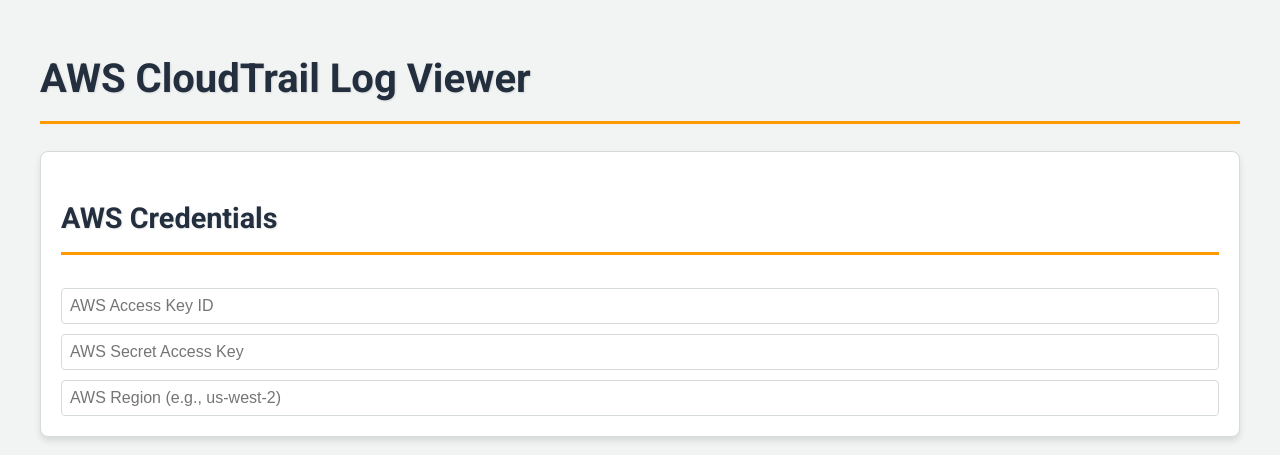
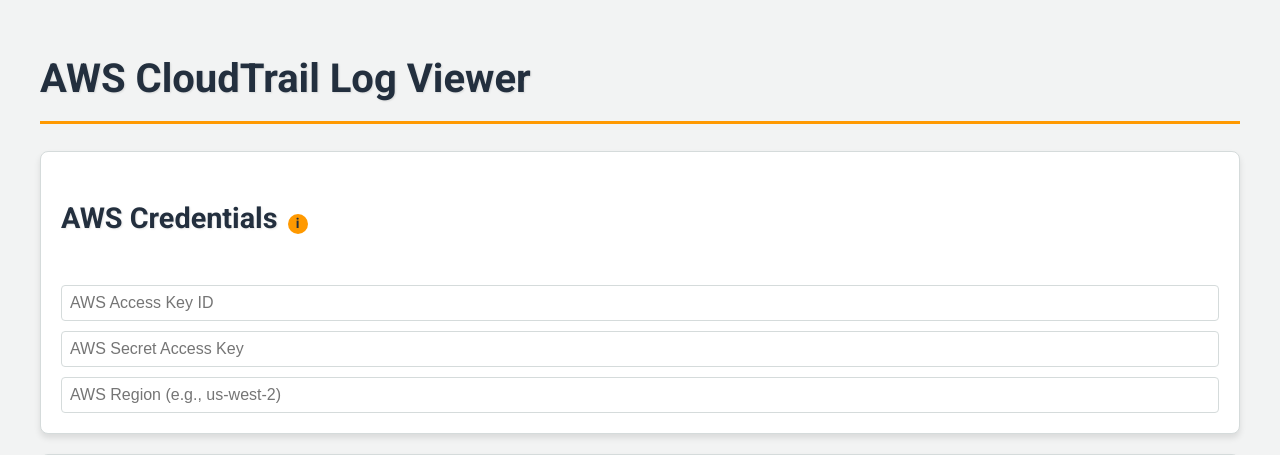
Before and after one commit to dhionesouza/aws-cloudtrail-clean, a Flask app: page / in a window 1280 px wide. Shown: the top 455 px of the page. Run offline with Flask 3, Linux system fonts and the light colour scheme.

Commit message:
add a tooltips

```diff
--- a/templates/index.html
+++ b/templates/index.html
@@ -37,6 +37,7 @@
         }
         h2 {
             font-size: 1.8em;
+            border-bottom: none;
         }
         .input-group, .aws-credentials {
             display: flex;
@@ -93,13 +94,60 @@
             font-size: 14px;
             box-shadow: 0 4px 6px rgba(0, 0, 0, 0.1);
         }
+        .credentials-header {
+            display: flex;
+            align-items: center;
+            gap: 10px;
+        }
+        .info-icon {
+            width: 20px;
+            height: 20px;
+            background-color: var(--secondary-color);
+            color: var(--primary-color);
+            border-radius: 50%;
+            display: flex;
+            align-items: center;
+            justify-content: center;
+            font-weight: bold;
+            font-size: 14px;
+            cursor: help;
+            position: relative;
+        }
+        .info-icon::after {
+            content: 'i';
+        }
+        .tooltip {
+            visibility: hidden;
+            width: 200px;
+            background-color: var(--primary-color);
+            color: #fff;
+            text-align: center;
+            border-radius: 6px;
+            padding: 5px;
+            position: absolute;
+            z-index: 1;
+            bottom: 125%;
+            left: 50%;
+            margin-left: -100px;
+            opacity: 0;
+            transition: opacity 0.3s;
+        }
+        .info-icon:hover .tooltip {
+            visibility: visible;
+            opacity: 1;
+        }
     </style>
 </head>
 <body>
     <div class="container">
         <h1>AWS CloudTrail Log Viewer</h1>
         <div class="aws-credentials">
-            <h2>AWS Credentials</h2>
+            <div class="credentials-header">
+                <h2>AWS Credentials</h2>
+                <div class="info-icon">
+                    <span class="tooltip">Adicione sua credencial AWS</span>
+                </div>
+            </div>
             <input type="text" id="awsAccessKeyId" placeholder="AWS Access Key ID">
             <input type="password" id="awsSecretAccessKey" placeholder="AWS Secret Access Key">
             <input type="text" id="awsRegion" placeholder="AWS Region (e.g., us-west-2)">
```
